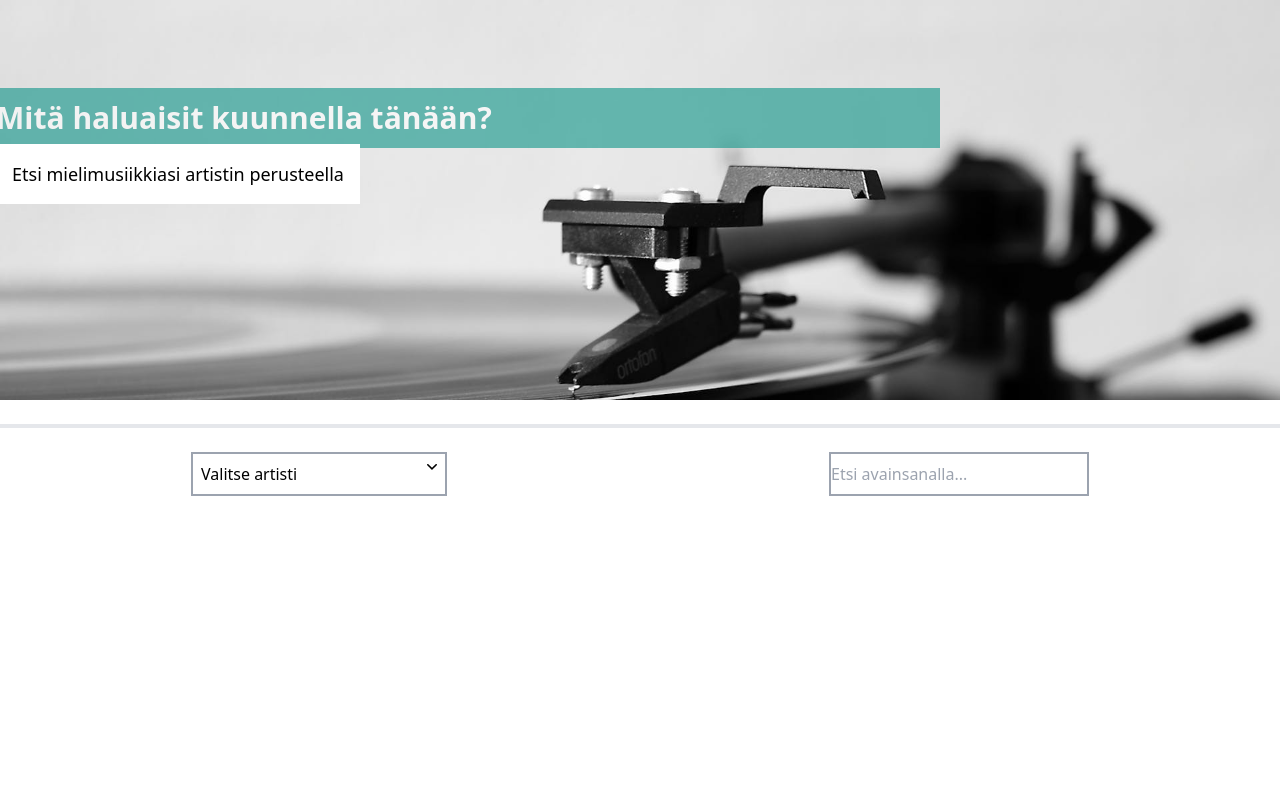
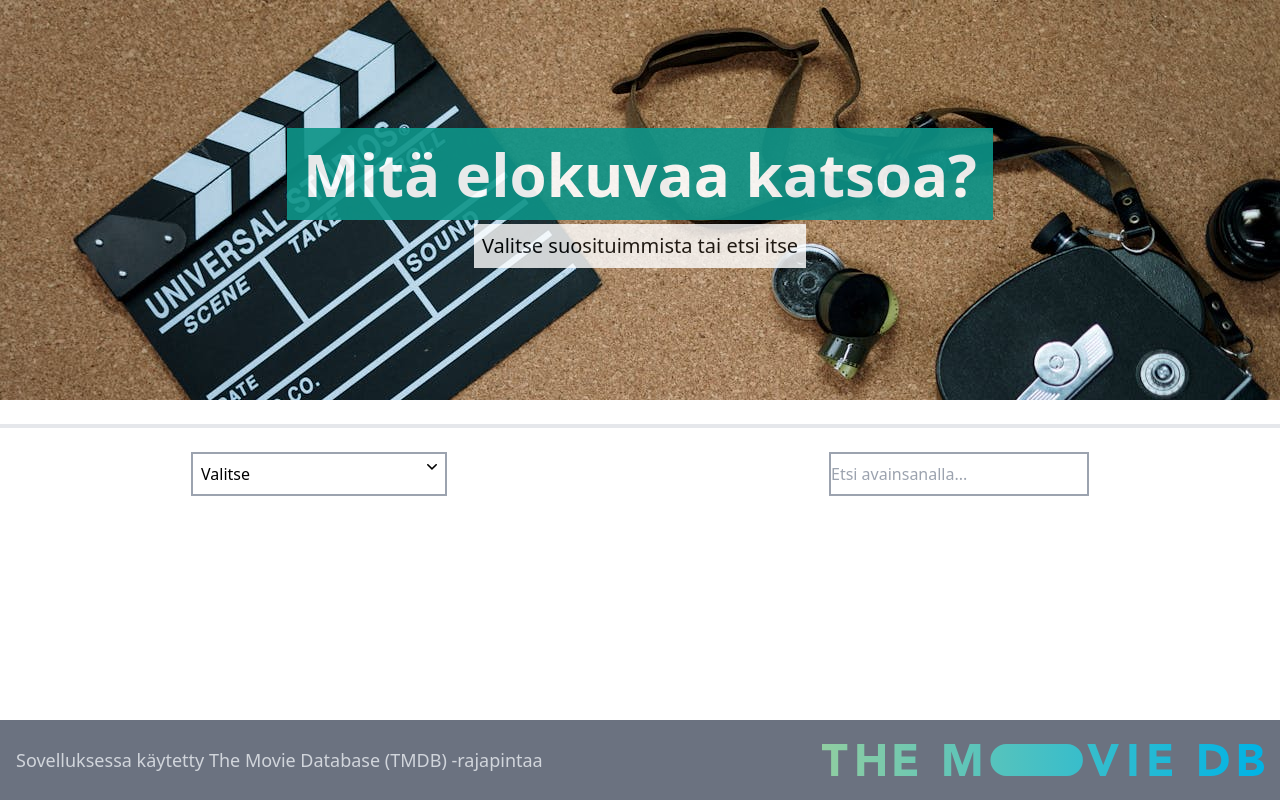
Before and after one commit to kimmolehtimaki/JS-projekti-2-AJAX, a plain HTML site: page index.html in a window 1280 px wide. Drawn offline with nearby package versions, Linux system fonts and the light colour scheme.

Commit message:
Finalized UI

```diff
--- a/index.html
+++ b/index.html
@@ -3,22 +3,19 @@
   <head>
     <meta charset="UTF-8" />
     <meta name="viewport" content="width=device-width, initial-scale=1.0" />
-    <title>Music Player</title>
+    <title>Movie search</title>
     <script src="https://cdn.tailwindcss.com"></script>
   </head>
-  <body>
+  <!-- Sivuston min-height koko näyttö -> footer "stickynä" alareunassa -->
+  <body class="flex flex-col min-h-screen">
     <main>
       <section
         id="showcase"
-        class="bg-cover min-h-[400px] text-white flex items-center justify-center"
-        style="background-image: url('images/pexels-pixabay-164828.jpg')"
-      >
-        <div class="container mx-2px px-4">
-          <h1 class="promo-title min-w-[300px] text-xl sm:text-2xl md:text-3xl p-3 mx-1 font-semibold text-left bg-teal-600 opacity-60 ml-72 -translate-x-80 -translate-y-12 break-words">Mitä haluaisit kuunnella tänään?</h1>
-          <p
-            class="promo-text inline-block relative z-0 p-4 m-1 text-sm sm:text base md:text-lg text-black bg-white -ml-5 -translate-y-14"
-          >
-            Etsi mielimusiikkiasi artistin perusteella
+        class="relative bg-cover min-h-[400px] text-white flex items-center justify-center text-center"
+        style="background-image: url('images/pexels-cottonbro-3945325.jpg')">
+        <div class="showcase-text">
+          <h1 class="promo-title bg-teal-600 opacity-90 text-white font-semibold p-4 text-3xl sm:text-4xl md:text-6xl ml-0 break-words">Mitä elokuvaa katsoa?</h1>
+          <p class="promo-text inline-block bg-white opacity-80 text-black z-0 p-2 m-1 text-base sm:text-lg md:text-xl">Valitse suosituimmista tai etsi itse
           </p>
         </div>
       </section>
@@ -26,46 +23,47 @@
     </main>
     <hr class="my-6 w-full border-t-4 border-(--pattern-fg)" />
 
-    <!-- Valinta-container:t -->
-    <div class="flex justify-around">
+  <!-- Valinta-container -->
+  <div class="flex justify-around">
+
+    <!-- Dropdown-valikko ja sen "nappi"   -->
     <div id="dropdownRoot" class="relative inline-block">
+     <button id="dropdownBtn" type="button" class="border-solid border-gray-400 w-64 p-2 border-2 cursor-pointer hover:border-amber-400 flex justify-between">Valitse
+       <img id="chevron" width="10" src="images/chevron-down.svg">
+      </button>
 
-    <!-- Dropdown-valikko (nappi)   -->
-    <button id="dropdownBtn" type="button" class="border-solid border-gray-400 w-64 p-2 border-2 cursor-pointer hover:border-amber-400 flex justify-between">Valitse artisti
+    <!-- Dropdown -laatikko -->
+      <div id="dropdown-box"
+        class="absolute left-0 mt-2 w-full rounded border-[1px] border-gray-300 bg-white p-2 shadow-md hidden"
+        role="menu">
+          <div class="cursor-pointer hover:bg-gray-300 p-2">Päivän suosituimmat</div>
+          <div class="cursor-pointer hover:bg-gray-300 p-2">Viikon suosituimmat</div>
+      </div>
+    </div>
 
-      <img id="chevron" width="10" src="icon.svg">
-    </button>
-    </div>
+    <!-- Hakukenttä -->
     <div id="textSearch" class="border-solid border-gray-400 border-2 flex justify-between hover:border-amber-400">
         <input class="relative inline-block w-64" placeholder="Etsi avainsanalla...">
     </div>
-      <div
-        id="dropdown"
-        class="rounded border-[1px] border-gray-300 bg-white p-4 absolute left-10 mt-10 w-[300px] shadow-md hidden"
-        role="menu">
-          <div class="cursor-pointer hover:bg-gray-300 p-2">Artisti 1</div>
-          <div class="cursor-pointer hover:bg-gray-300 p-2">Artisti 2</div>
+  </div>
 
-      </div>
+
+
+    <div class="container" id="movieTable"></div>
+
+<footer class="bg-gray-500 text-gray-300 py-6 mt-auto">
+  <div class="container mx-auto px-4 flex flex-col md:flex-row items-center justify-between gap-4">
+    <div id="tmdb" class="text-lg">
+      <p>Sovelluksessa käytetty The Movie Database (TMDB) -rajapintaa</p>
     </div>
-    <!-- <div class="w-full max-w-sm min-w-[200px]">
-  <input class="w-full bg-transparent placeholder:text-slate-400 text-slate-700 text-sm border border-slate-200 rounded-md px-3 py-2 transition duration-300 ease focus:outline-none focus:border-slate-400 hover:border-slate-300 shadow-sm focus:shadow" placeholder="Type here..."> -->
-</div>
-
-    <!-- <div class="dropdown-search flex justify-around">
-      <select id="artist w-lg border-t-1 px-5 py-2 roundded" name="artist">
-        Valitse artisti
-      </select>
-      <option>Artisti 1</option>
-      <option>Artisti 2</option>
-      <input
-        class="input-search w-lg"
-        type="text"
-        placeholder="Etsi esiintyjää nimen perusteella"
-      />
-    </div> -->
-    <div class="container" id="table"></div>
-
+    <div class="flex items-center">
+      <img
+        src="images/tmdb.svg"
+        alt="TMDB logo"
+        class="h-8"/>
+    </div>
+  </div>
+</footer>
     <script src="script.js"></script>
   </body>
 </html>
--- a/script.js
+++ b/script.js
@@ -5,8 +5,8 @@
 
 const root = document.getElementById('dropdownRoot');
   const btn = document.getElementById('dropdownBtn');
-  const menu = document.getElementById('dropdown');
-  const chevron = document.getElementById('chevron');
+  const menu = document.getElementById('dropdown-box');
+  const chevron = document.getElementById('chevron-down');
 
   function toggleDropdown() {
     const open = menu.classList.toggle('hidden') === false;
```
Also changed, not shown: images/chevron-down.svg (renamed from icon.svg), images/pexels-cottonbro-3945325.jpg (added), images/pexels-pixabay-164828.jpg (deleted), images/tmdb.svg (added), 2 other files.
